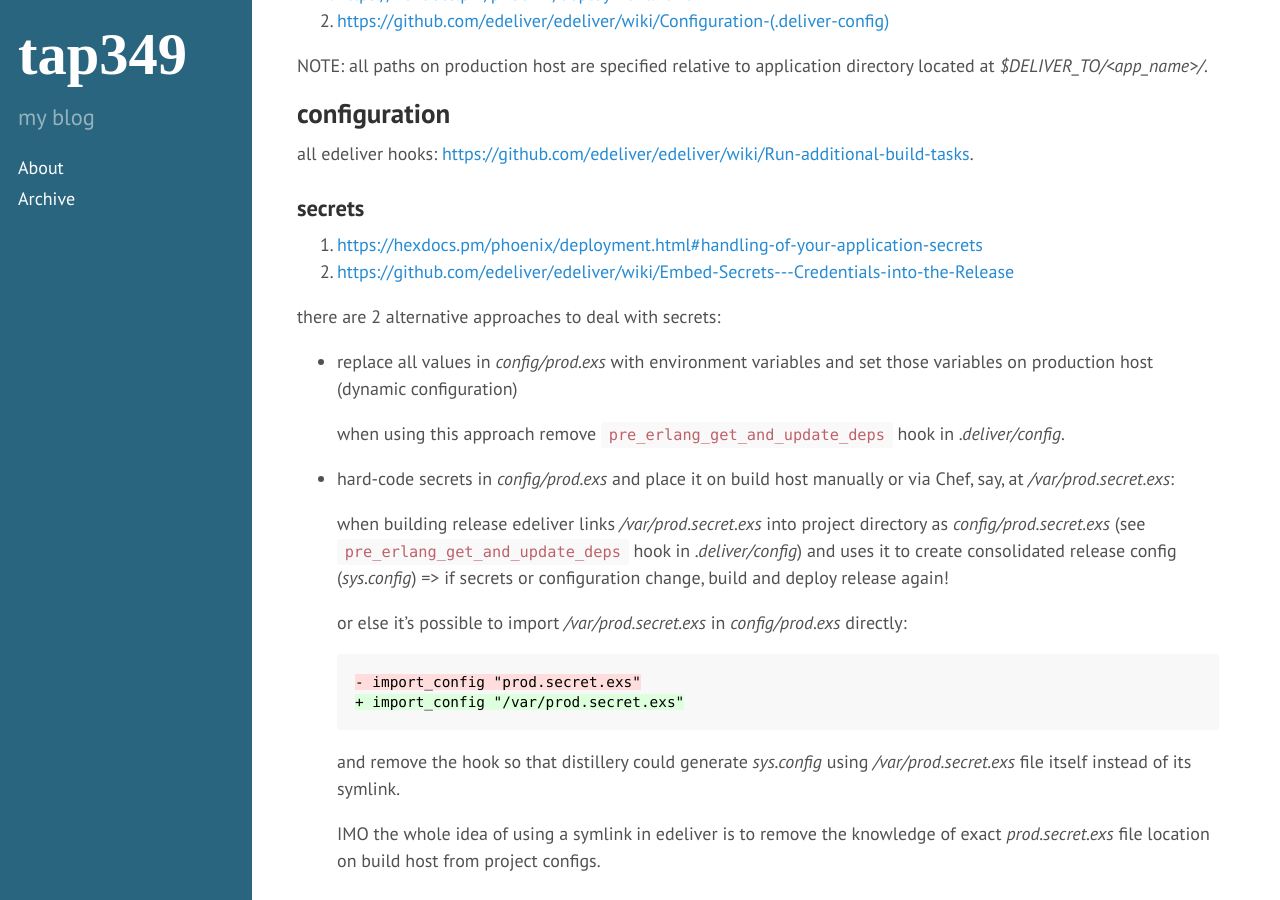
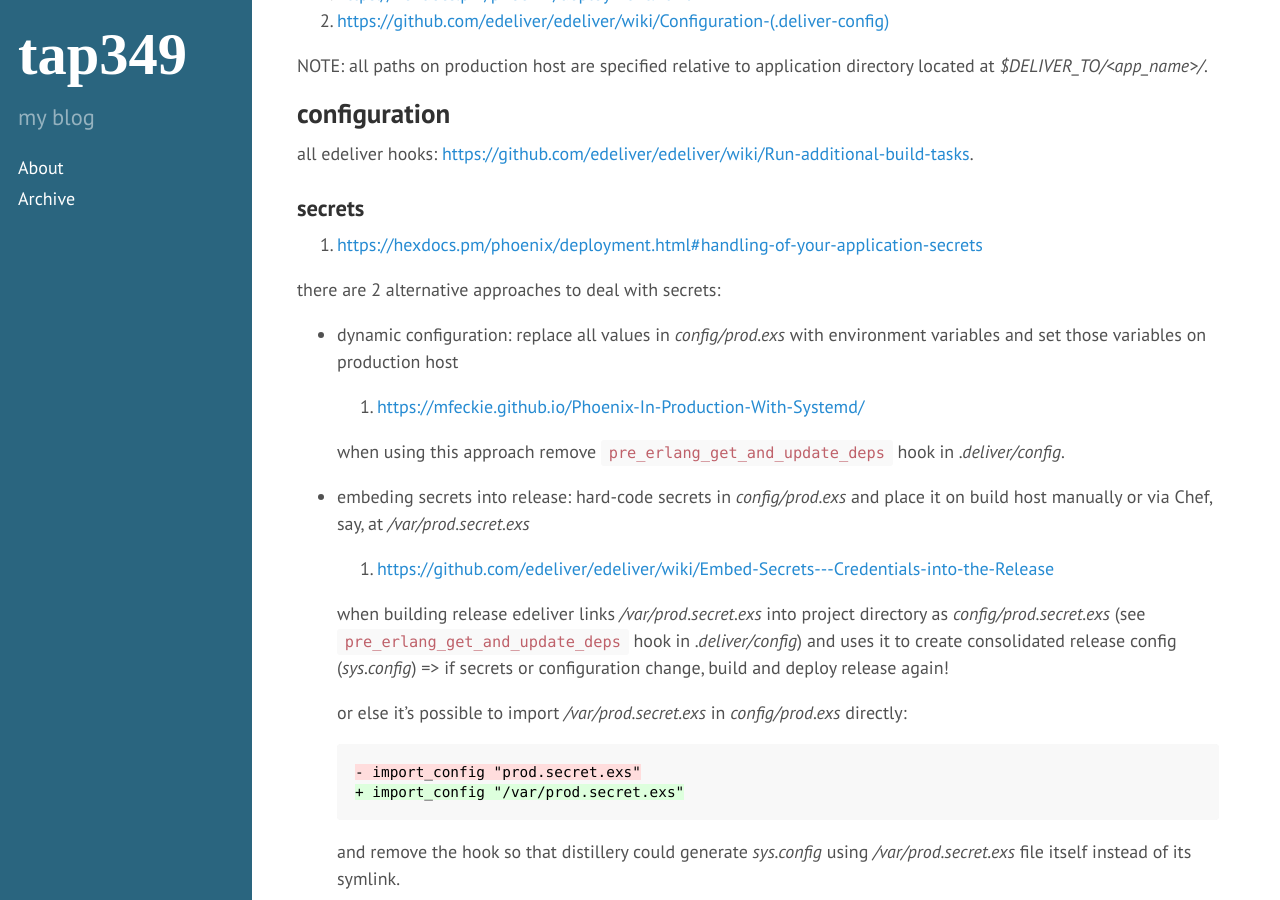
Before and after one commit to tap349/tap349.github.io, a Jekyll site: the page built from _posts/2017-08-02-elixir-deployment.md, in a window 1280 px wide and 900 px high, scrolled down 1534 px. Built offline with Jekyll 4.4.1, drawn with Linux system fonts in a browser that asks for light colours.

Commit message:
update 2017-09-02_17:23:09

```diff
--- a/_posts/2017-08-02-elixir-deployment.md
+++ b/_posts/2017-08-02-elixir-deployment.md
@@ -39,18 +39,21 @@ all edeliver hooks:
 ### secrets
 
 1. <https://hexdocs.pm/phoenix/deployment.html#handling-of-your-application-secrets>
-2. <https://github.com/edeliver/edeliver/wiki/Embed-Secrets---Credentials-into-the-Release>
 
 there are 2 alternative approaches to deal with secrets:
 
-- replace all values in _config/prod.exs_ with environment variables and
-  set those variables on production host (dynamic configuration)
+- dynamic configuration: replace all values in _config/prod.exs_ with
+  environment variables and set those variables on production host
+
+  1. <https://mfeckie.github.io/Phoenix-In-Production-With-Systemd/>
 
   when using this approach remove `pre_erlang_get_and_update_deps` hook in
   _.deliver/config_.
 
-- hard-code secrets in _config/prod.exs_ and place it on build host
-  manually or via Chef, say, at _/var/prod.secret.exs_:
+- embeding secrets into release: hard-code secrets in _config/prod.exs_ and
+  place it on build host manually or via Chef, say, at _/var/prod.secret.exs_
+
+  1. <https://github.com/edeliver/edeliver/wiki/Embed-Secrets---Credentials-into-the-Release>
 
   when building release edeliver links _/var/prod.secret.exs_
   into project directory as _config/prod.secret.exs_
```
